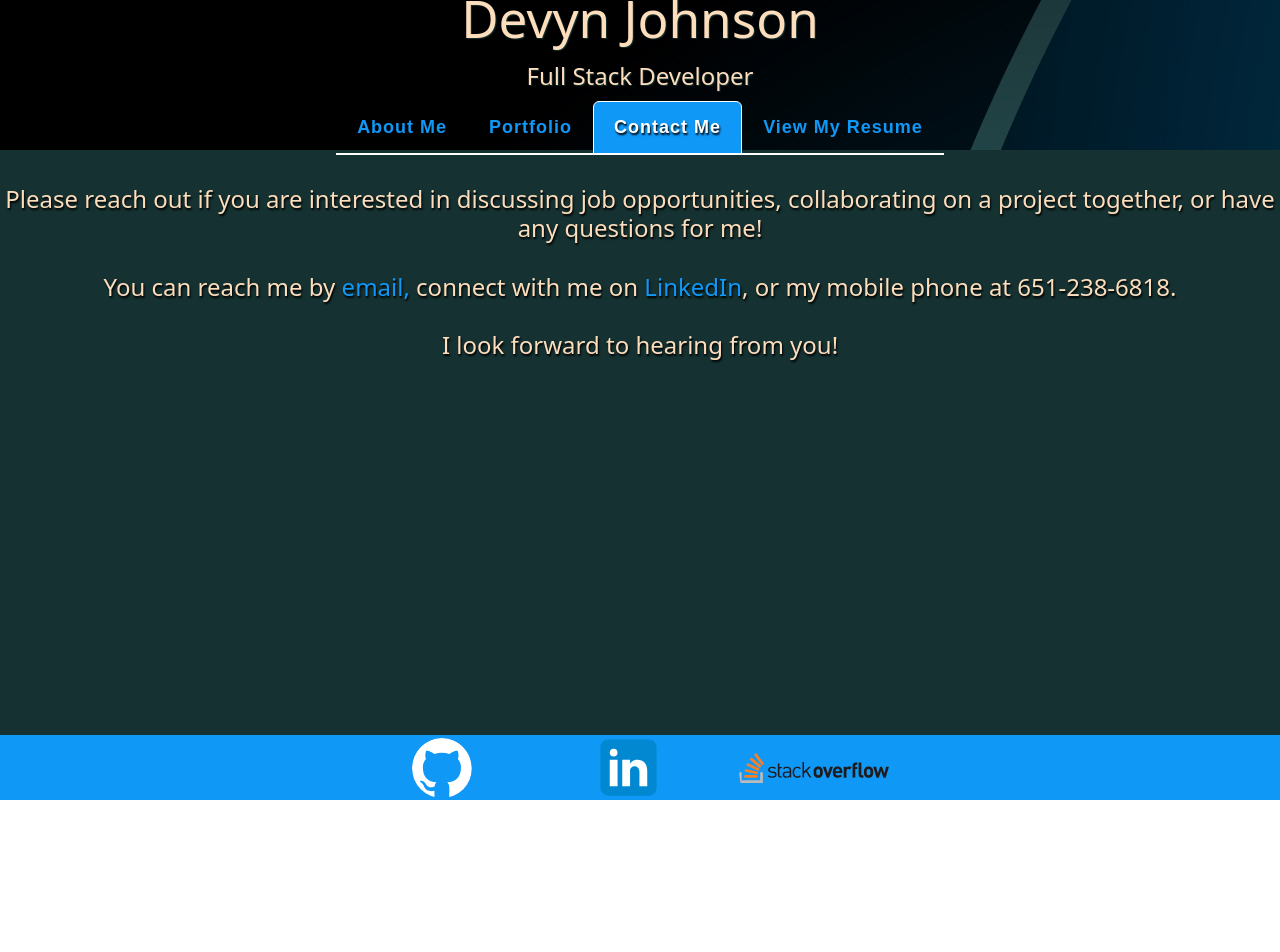
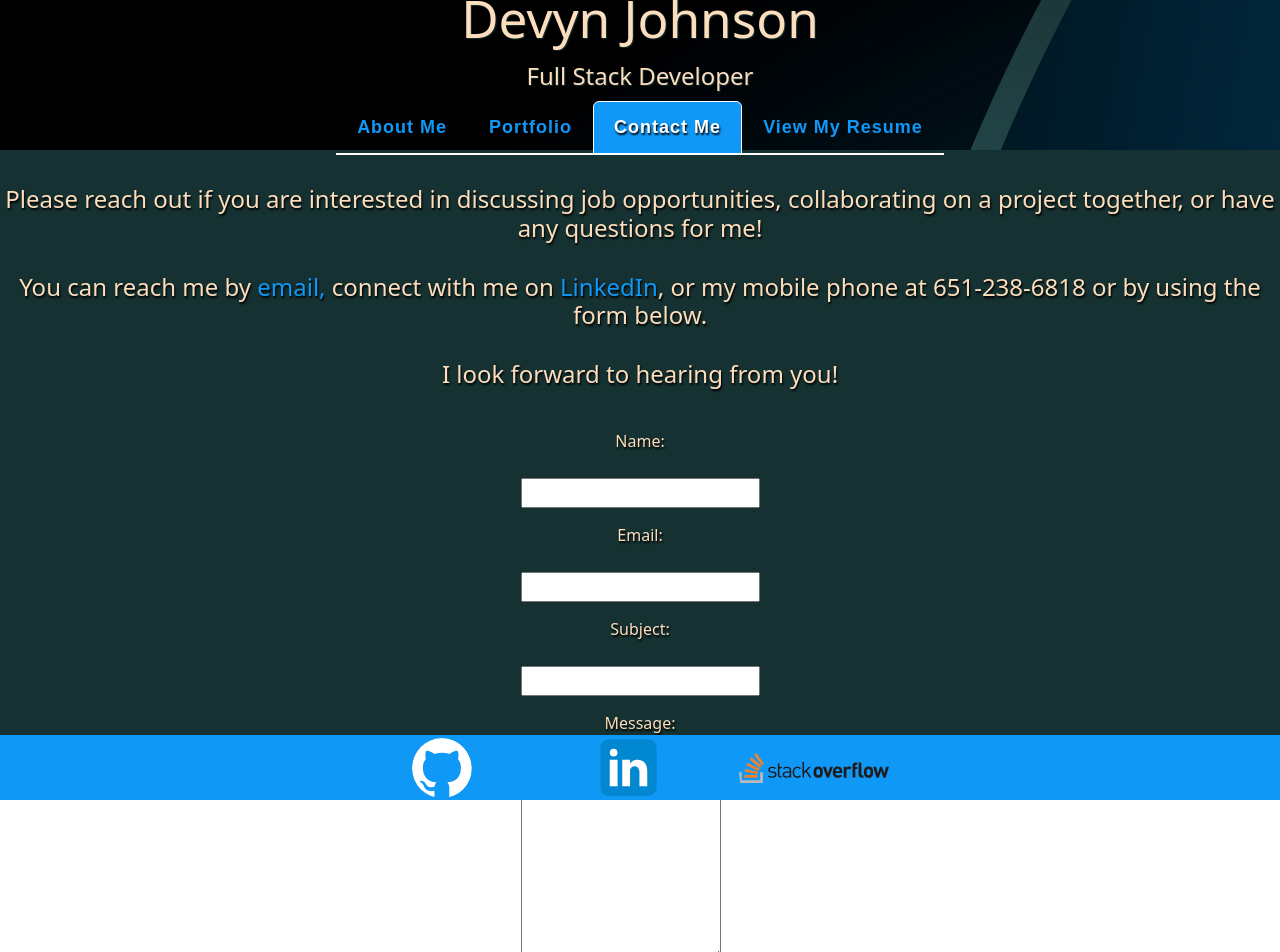
Before and after one commit to DevynJohnson/portfolio, a React (Vite) app in the folder portfolio/: page /contact in a window 1280 px wide. Shown: the top 952 px of the page. Before the commit the page ends 800 px from the top, so only its background shows below. Built offline with nearby package versions, Linux system fonts and the light colour scheme.

Commit message:
Added form to contact me section

```diff
--- a/portfolio/src/App.css
+++ b/portfolio/src/App.css
@@ -198,6 +198,20 @@ footer img:hover {
   padding: 5px;
 }
 
+.contactFormContainer {
+  display: flex;
+  justify-content: center;
+  margin-top: 20px;
+}
+
+.contactFormContainer p {
+  text-align: center;
+  text-shadow: black 1px 2px 2px; /* Add a subtle text shadow */
+  margin-top: 10px;
+  margin-bottom: 20px;
+  padding: 5px;
+}
+
 /* Resume Page Styling */
 .resume {
   background-color: var(--background-color);
--- a/portfolio/src/sections/contactMe.jsx
+++ b/portfolio/src/sections/contactMe.jsx
@@ -1,3 +1,42 @@
+import { Container } from 'react-bootstrap';
+import { useState } from 'react';
+function contactForm() {
+  const [formData, setFormData] = useState({
+    name: '',
+    email: '',
+    subject: '',
+    message: ''
+  });
+  const handleChange = (e) => {
+    setFormData({ ...formData, [e.target.name]: e.target.value });
+  }
+  const handleSubmit = (e) => {
+    e.preventDefault();
+
+    const { subject, message } = formData;
+
+    const mailtoLink = `mailto:dljohnson1313@gmail.com?subject=${subject}&body=${message}`;
+
+    window.location.href = mailtoLink;
+  }
+  return (
+    <div className='contactForm'>
+        <Container className="contactFormContainer">
+      <form onSubmit={handleSubmit}>
+        <p><label htmlFor='name'>Name:</label></p>
+        <input type='text' id='name' name='name' value={formData.name} onChange={handleChange} required></input>
+        <p><label htmlFor='email'>Email:</label></p>
+        <input type='email' id='email' name='email' value={formData.email} onChange={handleChange} required></input>
+        <p><label htmlFor='subject'>Subject:</label></p>
+        <input type='text' id='subject' name='subject' value={formData.subject} onChange={handleChange} required></input>
+        <p><label htmlFor='message'>Message:</label></p>
+        <textarea style={{width: '200px', height: '200px'}} id='message' name='message' value={formData.message} onChange={handleChange} required></textarea>
+        <p><button type="submit">Submit</button></p>
+      </form>
+      </Container>
+    </div>
+  )
+};
 function ContactMe() {
   return (
     <div className='contactMePage'>
@@ -7,9 +46,10 @@ function ContactMe() {
       </h4>
       <h4>
         You can reach me by <a href="mailto:dljohnson1313@gmail.com" target="_blank"> email, </a>
-        connect with me on <a href="https://www.linkedin.com/in/devyn-johnson-a5259213b/"target="_blank">LinkedIn</a>, or my mobile phone at 651-238-6818.
+        connect with me on <a href="https://www.linkedin.com/in/devyn-johnson-a5259213b/"target="_blank">LinkedIn</a>, or my mobile phone at 651-238-6818 or by using the form below.
       </h4>
       <h4>I look forward to hearing from you!</h4>
+      {contactForm()}
     </div>
   );
 }
```
